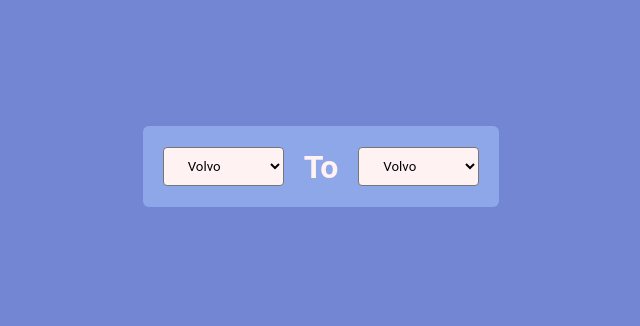
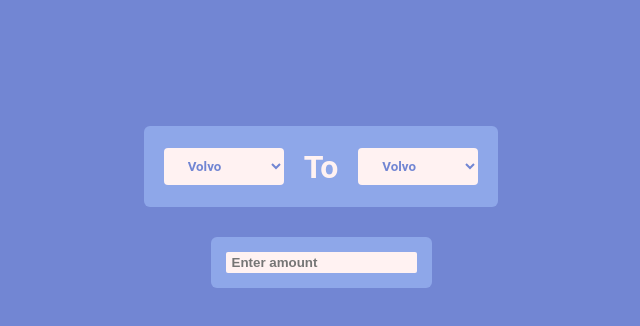
Before and after one commit to Moo-o/exchange, a plain HTML site: page index.html in a window 1280 px wide. Shown: the whole page, without its empty margins (319-959 px from the left). Drawn offline with Linux system fonts and the light colour scheme.

Commit message:
More CSS

```diff
--- a/index.html
+++ b/index.html
@@ -12,7 +12,7 @@
 <body>
     <!-- Your HTML content goes here -->
     <div class="select-currency">
-        <div class = "currency-background">
+        <div class="currency-background">
 
             <select name="currencies" id="currencies" class="currencies">
                 <option value="volvo">Volvo</option>
@@ -31,6 +31,13 @@
             </select>
         </div>
     </div>
+
+    <div class="select-amount">
+        <div class="amount-background">
+            <input type="number" id="amount" name="amount" placeholder="Enter amount" class="amount">
+        </div>
+    </div>
+
 </body>
 
 </html>
--- a/styles.css
+++ b/styles.css
@@ -36,6 +36,35 @@ h1 {
     padding-top: 10px;
     padding-bottom: 10px;
     height: fit-content;
-
+    font-weight: bolder;
+    color: #7286D3;
+    border-width: 0px;
 
 }
+
+.select-amount {
+    margin-top: 30px;
+    display: flex;
+    justify-content: center;
+    align-items: center;
+}
+
+.amount-background {
+    display: flex;
+    justify-content: center;
+    align-items: center;
+    background-color: #8EA7E9;
+    border-radius: 6px;
+    padding:15px
+}
+
+.amount {
+    border-width:0px;
+    padding:3px;
+    padding-left: 6px;
+    padding-right: 6px;
+    border-radius: 2px;
+    background-color: #FFF2F2;
+    color: #7286D3;
+    font-weight: bold;
+}
```
Lines whose indentation alone changed are shown as unchanged.
